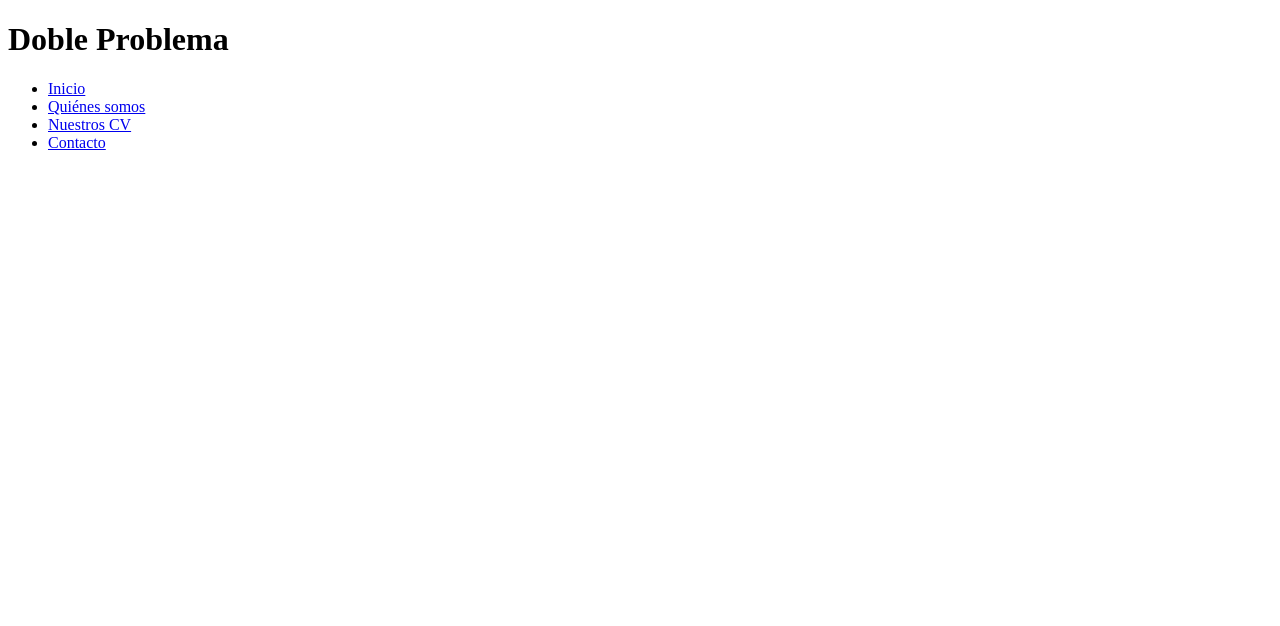
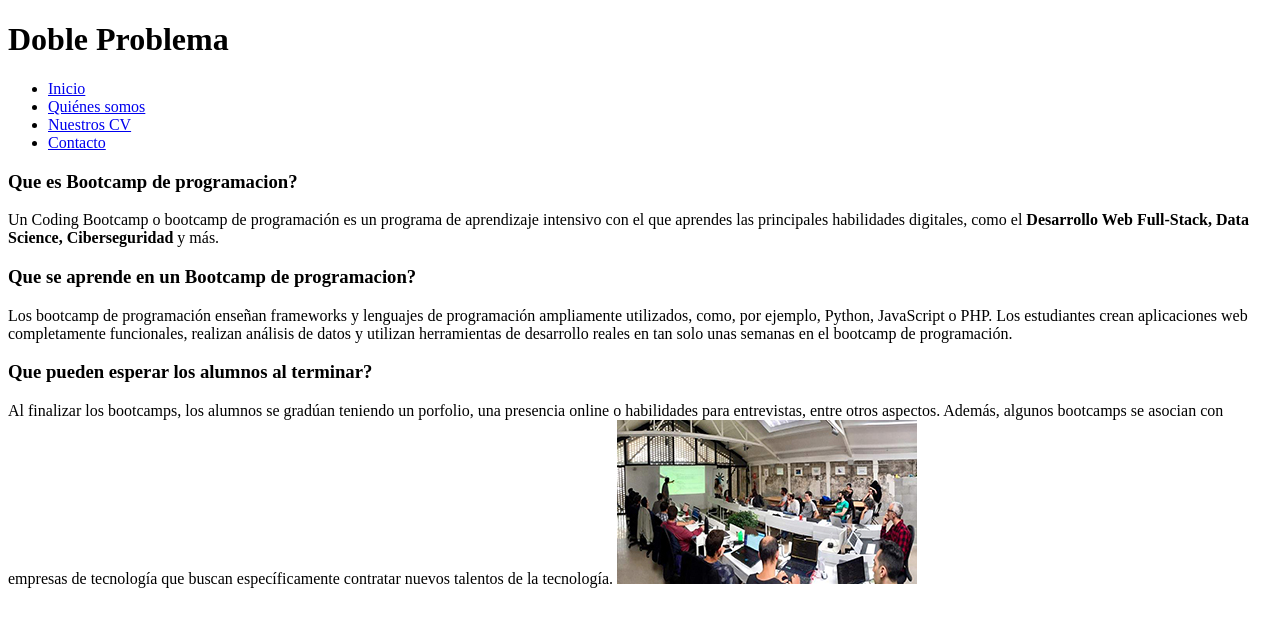
Before and after one commit to rodo08/202209-w1ch2-Enric-Vazquez-Rodrigo-Rosales, a plain HTML site: page index.html in a window 1280 px wide. Drawn offline with Linux system fonts and the light colour scheme.

Commit message:
home update

```diff
--- a/index.html
+++ b/index.html
@@ -20,5 +20,38 @@
         </ul>
       </nav>
     </header>
+    <section>
+      <h3>Que es Bootcamp de programacion?</h3>
+      <p>
+        Un Coding Bootcamp o bootcamp de programación es un programa de
+        aprendizaje intensivo con el que aprendes las principales habilidades
+        digitales, como el
+        <strong>Desarrollo Web Full-Stack, Data Science, Ciberseguridad</strong>
+        y más.
+      </p>
+
+      <h3>Que se aprende en un Bootcamp de programacion?</h3>
+      <p>
+        Los bootcamp de programación enseñan frameworks y lenguajes de
+        programación ampliamente utilizados, como, por ejemplo, Python,
+        JavaScript o PHP. Los estudiantes crean aplicaciones web completamente
+        funcionales, realizan análisis de datos y utilizan herramientas de
+        desarrollo reales en tan solo unas semanas en el bootcamp de
+        programación.
+      </p>
+
+      <h3>Que pueden esperar los alumnos al terminar?</h3>
+      Al finalizar los bootcamps, los alumnos se gradúan teniendo un porfolio,
+      una presencia online o habilidades para entrevistas, entre otros aspectos.
+      Además, algunos bootcamps se asocian con empresas de tecnología que buscan
+      específicamente contratar nuevos talentos de la tecnología.
+
+      <img
+        class="bootcamp"
+        src="/imgs/Skylab-Coders-Academy-1.jpg"
+        height=""
+        alt="aula de ISDI coders"
+      />
+    </section>
   </body>
 </html>
```
Also changed, not shown: imgs/Skylab-Coders-Academy-1.jpg (added).
